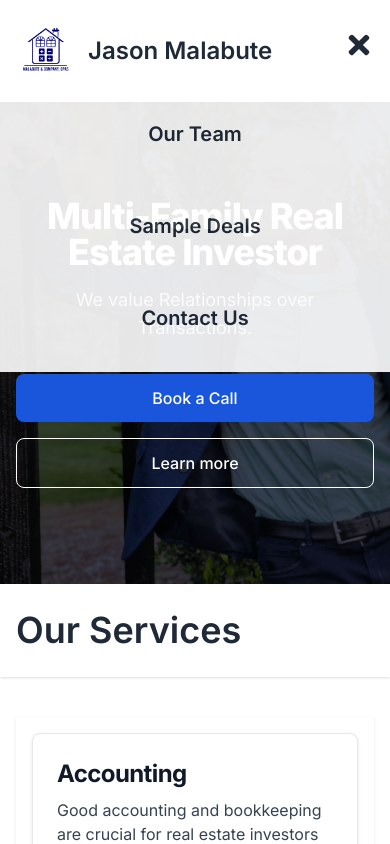
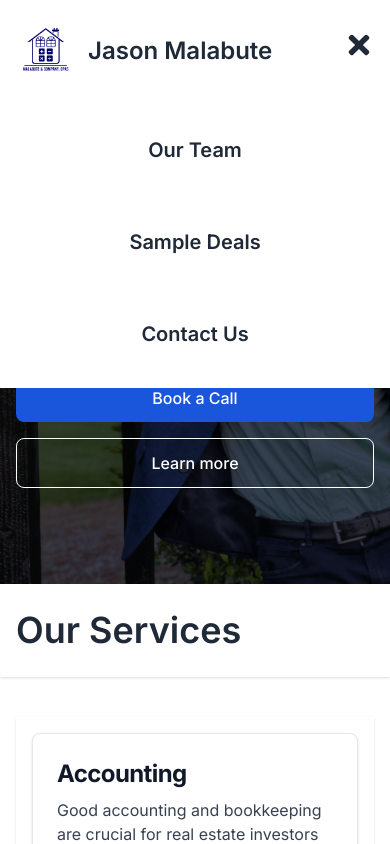
Before and after one commit to UdohLawrence/jasonmalabute-fe, a Next.js app: page / in a window 390 px wide. Both pictures are taken after a click on the element 359 px from the left and 45 px from the top of the page. Shown: the top 844 px of the page. Built offline with nearby package versions, Linux system fonts and the light colour scheme.

Commit message:
FIX: mobile menu background

```diff
--- a/src/components/Navbar.js
+++ b/src/components/Navbar.js
@@ -59,9 +59,9 @@ const Navbar = () => {
             >
               {openMobileMenu ? <FaTimes /> : <GiHamburgerMenu />}
             </span>
-            <div className="">
+            <div onClick={() => setOpenMobileMenu(!openMobileMenu)}>
               {openMobileMenu && (
-                <div className="absolute flex flex-col top-20 left-0 w-full bg-white opacity-90 text-gray-800 text-center p-4 space-y-4">
+                <div className="absolute flex flex-col top-24 left-0 w-full bg-white text-gray-800 text-center p-4 space-y-4">
                   {layoutRoutes.map((layoutRoute, index) => (
                     <Link
                       href={layoutRoute.link}
```
